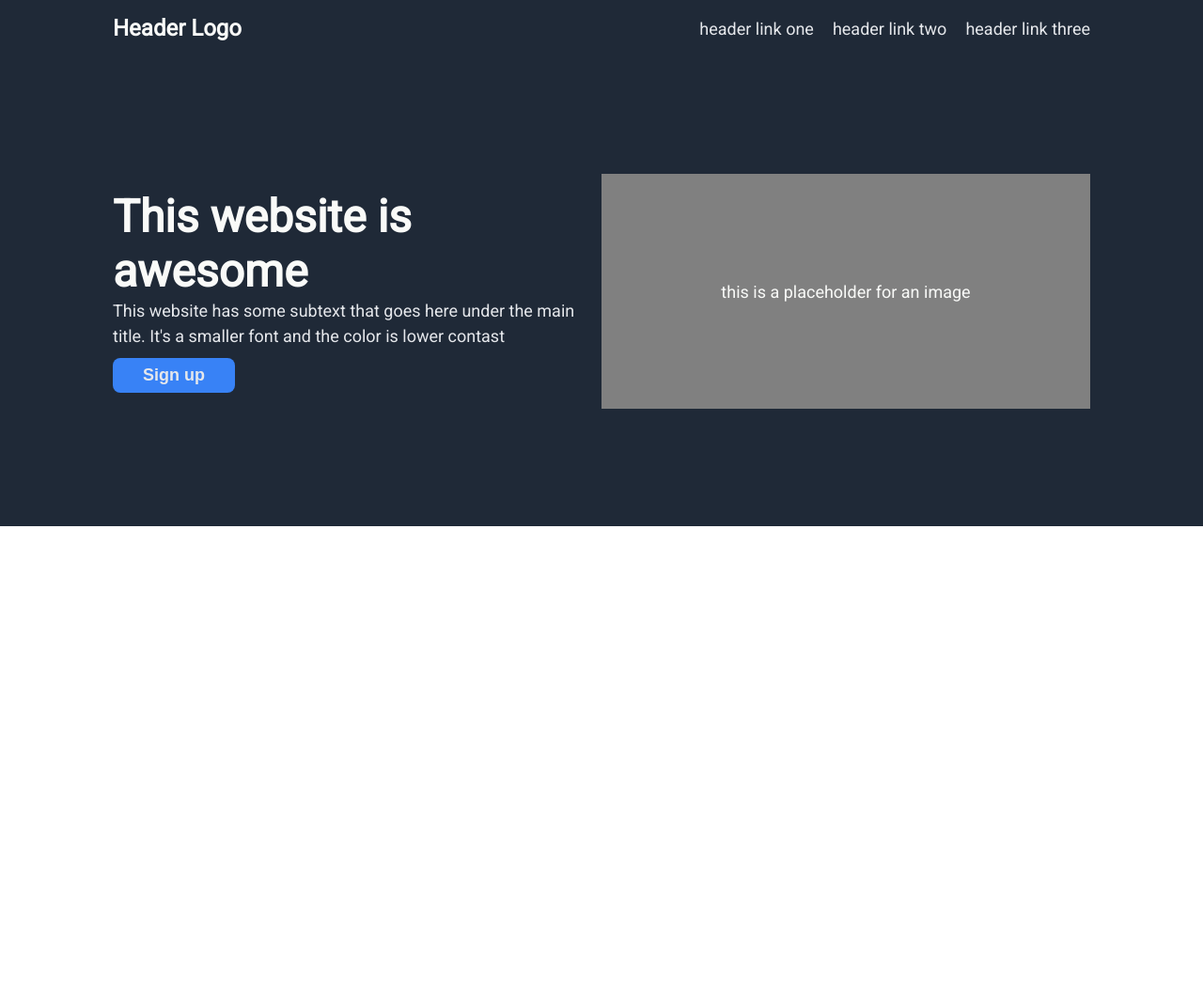
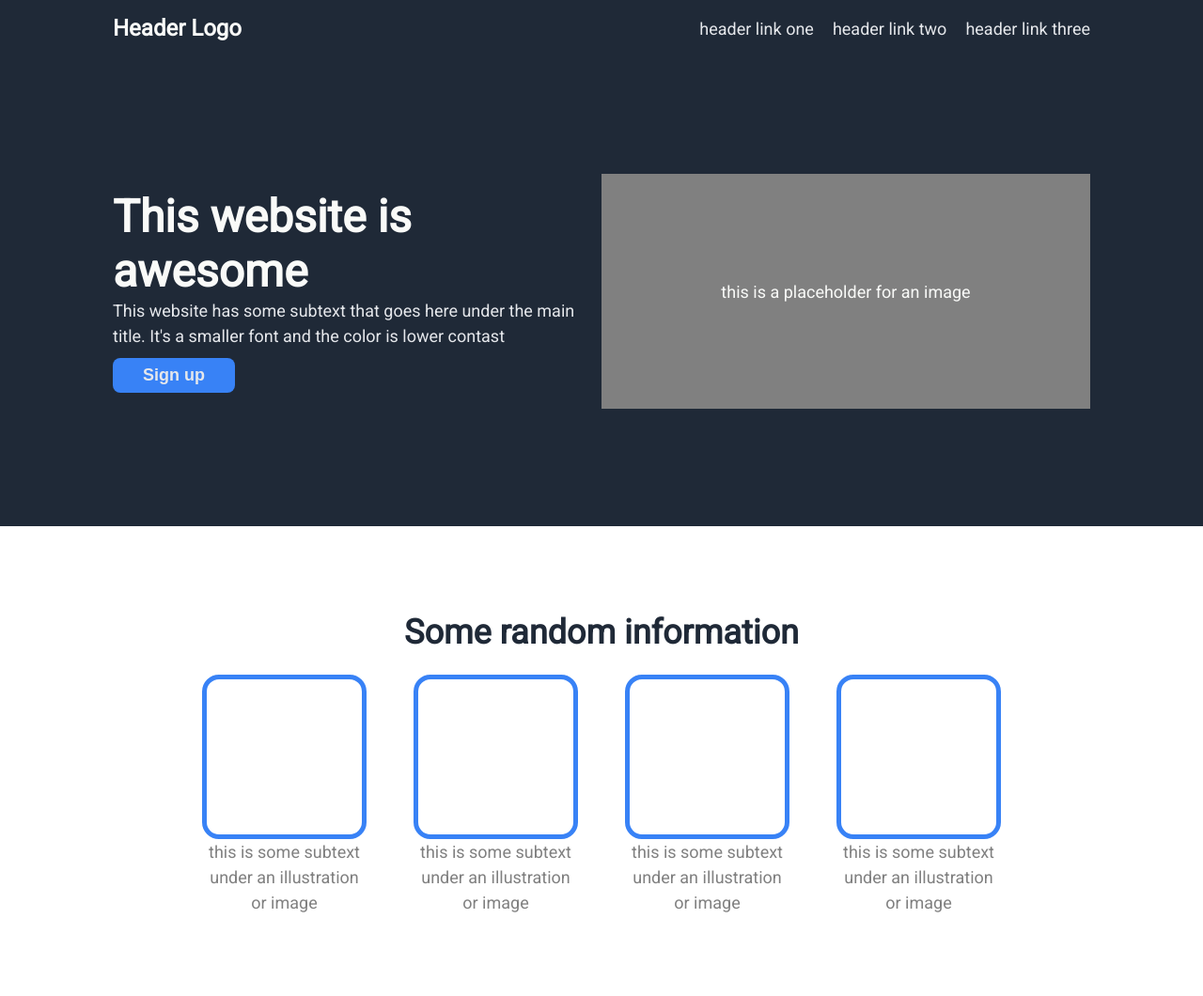
Before and after one commit to parmeseano/landing-page, a plain HTML site: page index.html in a window 1280 px wide. Shown: the whole page at 94% size. Before the commit the page ends 800 px from the top, so only its background shows below. Drawn offline with Linux system fonts and the light colour scheme.

Commit message:
feat: create and style infographic section

```diff
--- a/index.html
+++ b/index.html
@@ -35,5 +35,29 @@
             <div class="img">this is a placeholder for an image</div>
         </div>
     </div>
+
+    <div class="boxes">
+        <div class="container">
+            <h1>Some random information</h1>
+            <div class="row">
+                <div class="infographic">
+                    <div class="box"></div>
+                    <p>this is some subtext under an illustration or image</p>
+                </div>
+                <div class="infographic">
+                    <div class="box"></div>
+                    <p>this is some subtext under an illustration or image</p>
+                </div>
+                <div class="infographic">
+                    <div class="box"></div>
+                    <p>this is some subtext under an illustration or image</p>
+                </div>
+                <div class="infographic">
+                    <div class="box"></div>
+                    <p>this is some subtext under an illustration or image</p>
+                </div>
+            </div>
+        </div>
+    </div>
 </body>
 </html>
--- a/style.css
+++ b/style.css
@@ -107,3 +107,51 @@ ul {
     align-items: center;
     justify-content: space-between;
 }
+
+.boxes {
+    background-color: white;
+    min-height: 500px;
+}
+
+.boxes h1 {
+    color: #1f2937;
+    font-size: 36px;
+    font-weight: bolder;
+}
+
+.boxes p {
+    color: gray;
+    font-size: 18px;
+    text-align: center;
+}
+
+.boxes .box {
+    height: 175px;
+    width: 175px;
+    border: 5px solid #3882f6;
+    border-radius: 18px;
+}
+
+.boxes .container {
+    display: flex;
+    flex-direction: column;
+    align-items: center;
+    justify-content: center;
+    gap: 18px;
+    height: 500px;
+}
+
+.boxes .row {
+    display: flex;
+    align-items: center;
+    justify-content: center;
+    gap: 50px;
+}
+
+.boxes .infographic {
+    display: flex;
+    flex-direction: column;
+    justify-content: center;
+    align-items: center;
+    flex-basis: 175px;
+}
```
